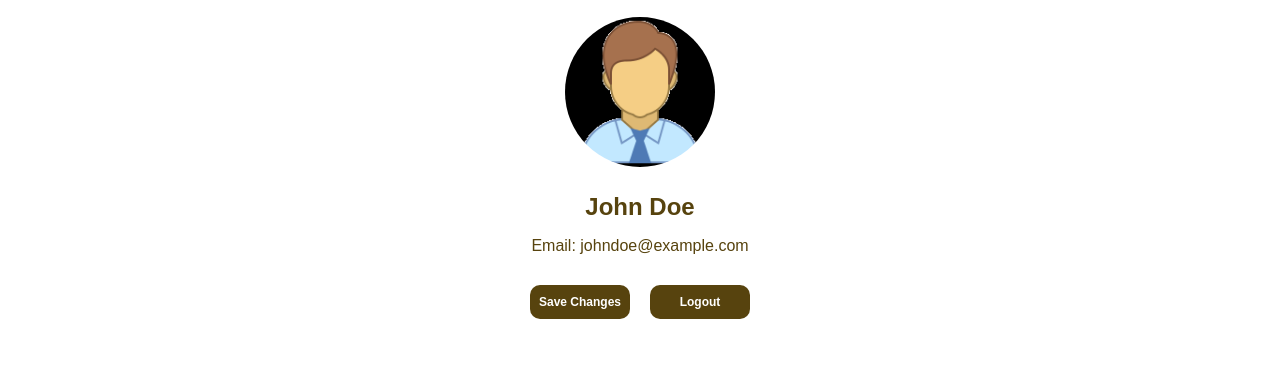
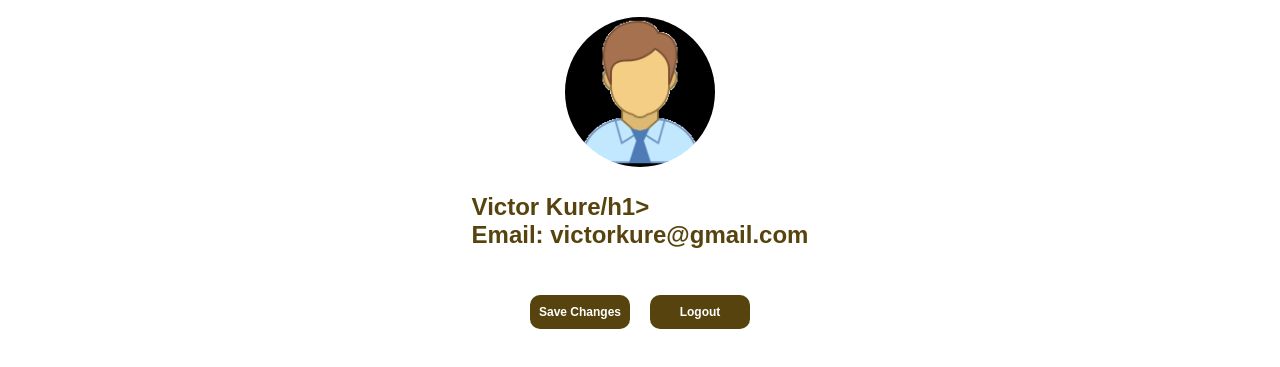
Before and after one commit to codeaj001/project.github.io, a plain HTML site: page src_files/html/profile.html in a window 1280 px wide. Shown: the part 71-438 px from the top of the page. Drawn offline with Linux system fonts and the light colour scheme.

Commit message:
Joh Doe to Victor Kure

```diff
--- a/src_files/html/profile.html
+++ b/src_files/html/profile.html
@@ -29,8 +29,8 @@
     <div class="container">
         <div class="profile">
             <img src="../img/dpImage.png" alt="User Avatar">
-            <h1>John Doe</h1>
-            <p>Email: johndoe@example.com</p>
+            <h1>Victor Kure/h1>
+            <p>Email: victorkure@gmail.com</p>
         </div>
     </div>
 
```
